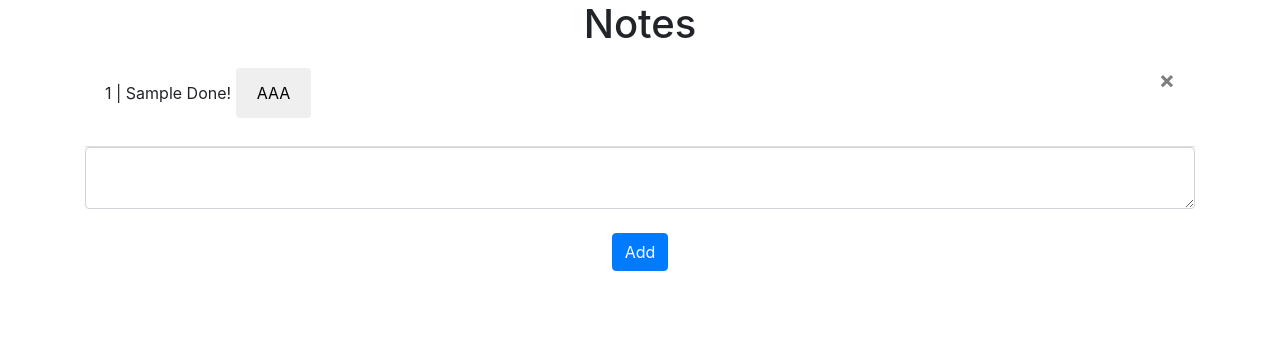
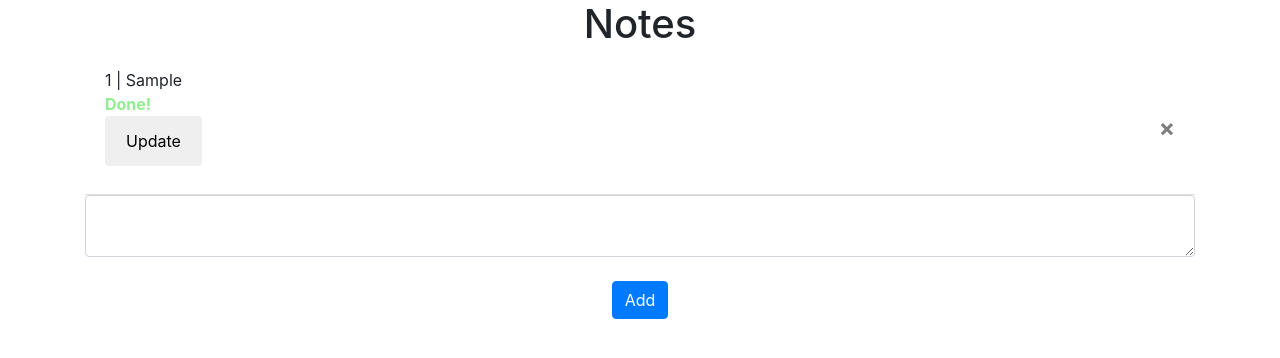
Before and after one commit to Giorgos-vr/master, a Flask app: page / in a window 1280 px wide. Shown: the part 56-414 px from the top of the page. Run offline with Flask 2, Linux system fonts and the light colour scheme; a user stored in the database is signed in; tables that the repository leaves empty hold one stand-in row (values such as "Sample post"); some libraries are stand-ins or nearby versions.

Commit message:
cosmetic... kinda

```diff
--- a/todo/todoweb/website/templates/home.html
+++ b/todo/todoweb/website/templates/home.html
@@ -8,14 +8,18 @@
     <li class="list-group-item">
         {{ note.id }} | {{ note.data }}
     {% if note.complete == False %}
-    <span class="ui gray label">Pending</span>
+    <br>
+    <span style="color:red;font-weight:bolder">Pending</span>
+    <br>
+    <button type='button' class='alert' onClick="changeNote({{ note.id }})">Update</button>
 
     {% else %}
-    <span class="ui blue label">Done!</span>
+    <br>
+    <span style="color: lightgreen;font-weight:bolder">Done!</span>
+    <br>
+    <button type='button' class='alert' onClick="changeNote({{ note.id }})">Update</button>
+
     {% endif %}
-        <button type='button' class='alert' onClick="changeNote({{ note.id }})">AAA
-
-        </button>
         <button type='button' class='close' onClick="deleteNote({{ note.id }})">
             <span aria-hidden='true'>&times;</span>
         </button>
```
